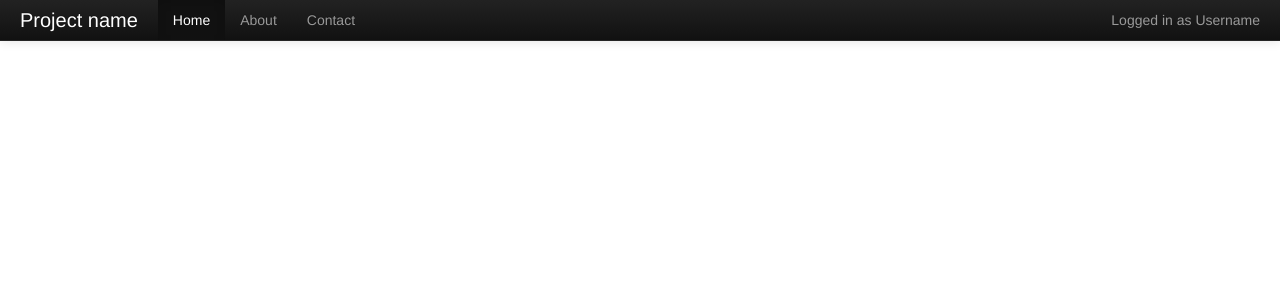
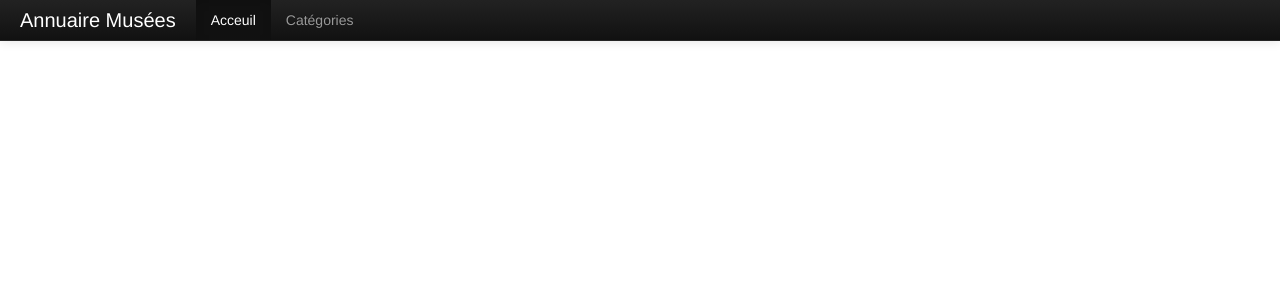
Before and after one commit to raphigaziano/test-naoned, a PHP site: page / in a window 1280 px wide. Shown: the top 300 px of the page. Run offline with PHP 8.4, Linux system fonts and the light colour scheme.

Commit message:
botostrap header tweaks

```diff
--- a/views/header.php
+++ b/views/header.php
@@ -20,19 +20,19 @@
               <span class="icon-bar"></span>
               <span class="icon-bar"></span>
             </button>
-            <a class="brand" href="#">Project name</a>
+            <a class="brand" href="#">Annuaire Musées</a>
             <div class="nav-collapse collapse">
-              <p class="navbar-text pull-right">
-                Logged in as <a href="#" class="navbar-link">Username</a>
-              </p>
-              <ul class="nav">
-                <li class="active"><a href="#">Home</a></li>
-                <li><a href="#about">About</a></li>
-                <li><a href="#contact">Contact</a></li>
-              </ul>
+	      <!-- Menu -->
+	      <nav>
+                <ul class="nav">
+                  <li class="active"><a href="/">Acceuil</a></li>
+                  <li><a href="models/categories.php">Catégories</a></li>
+                </ul>
+              </nav>
+	      <!--/ Menu -->
             </div><!--/.nav-collapse -->
           </div>
         </div>
       </div>
-
     </header>
+    <!--/ header -->
```
